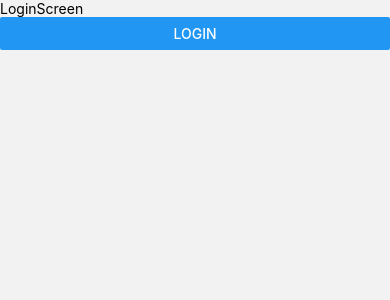
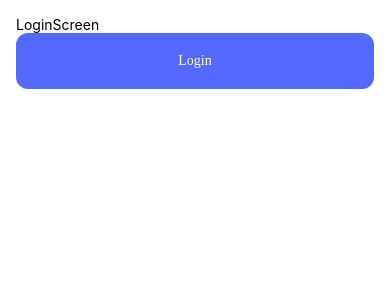
Before and after one commit to tuan782000/storemanagerapp, a React Native app: screen /LoginScreen in a window 390 px wide. Shown: the top 300 px of the page. Built offline with nearby package versions, Linux system fonts and the light colour scheme.

Commit message:
ButtonComponent fix

```diff
--- a/src/components/ButtonComponent.tsx
+++ b/src/components/ButtonComponent.tsx
@@ -2,6 +2,9 @@ import {View, Text, ViewStyle, StyleProp, TouchableOpacity} from 'react-native';
 import React, {ReactNode} from 'react';
 import {TextStyle} from 'react-native';
 import TextComponent from './TextComponent';
+import {globalStyles} from '../styles/globalStyle';
+import {appColors} from '../constants/colors';
+import {fontFamilies} from '../constants/fontFamilies';
 
 interface Props {
   text: string;
@@ -15,6 +18,8 @@ interface Props {
   iconPostion?: 'right' | 'left';
 }
 
+// mặc định icon nằm bên trái
+
 const ButtonComponent = (props: Props) => {
   const {
     text,
@@ -27,11 +32,37 @@ const ButtonComponent = (props: Props) => {
     type,
     iconPostion,
   } = props;
-  return (
+  return type === 'primary' ? (
+    <TouchableOpacity
+      onPress={onPress}
+      style={[
+        globalStyles.button,
+        {
+          backgroundColor: color ?? appColors.primary,
+        },
+        styles,
+      ]}>
+      {icon && icon}
+      <TextComponent
+        text={text}
+        color={textColor ?? appColors.white}
+        font={fontFamilies.medium}
+        styles={[
+          textStyle,
+          {
+            marginLeft: icon ? 12 : 0,
+          },
+        ]}
+        flex={icon && iconPostion === 'right' ? 1 : 0}
+      />
+      {icon && iconPostion === 'right' && icon}
+    </TouchableOpacity>
+  ) : (
     <TouchableOpacity onPress={onPress}>
-      {icon && iconPostion === 'left' && icon}
-      <TextComponent text={text} color={textColor} styles={textStyle} />
-      {icon && iconPostion === 'right' && icon}
+      <TextComponent
+        text="Ok"
+        color={type === 'link' ? appColors.link : appColors.text}
+      />
     </TouchableOpacity>
   );
 };
--- a/src/constants/colors.ts
+++ b/src/constants/colors.ts
@@ -4,4 +4,5 @@ export const appColors = {
   text: '#120D26',
   gray: '#3807A7',
   gray2: '#DADADA',
+  link: '#5669ff',
 };
--- a/src/screens/auth/LoginScreen.tsx
+++ b/src/screens/auth/LoginScreen.tsx
@@ -3,13 +3,21 @@ import React from 'react';
 import ButtonComponent from '../../components/ButtonComponent';
 import AsyncStorage from '@react-native-async-storage/async-storage';
 import {globalStyles} from '../../styles/globalStyle';
+import {appColors} from '../../constants/colors';
 
 const LoginScreen = () => {
   return (
-    <View>
+    <View style={[globalStyles.container, {padding: 16}]}>
       <Text>LoginScreen</Text>
-      <Button
+      {/* <Button
         title="Login"
+        onPress={async () =>
+          await AsyncStorage.setItem('keyAccessToken', 'TestAccessToken')
+        }
+      /> */}
+      <ButtonComponent
+        text="Login"
+        type="primary"
         onPress={async () =>
           await AsyncStorage.setItem('keyAccessToken', 'TestAccessToken')
         }
--- a/src/styles/globalStyle.ts
+++ b/src/styles/globalStyle.ts
@@ -16,4 +16,14 @@ export const globalStyles = StyleSheet.create({
     fontSize: 14,
     color: appColors.text,
   },
+  button: {
+    justifyContent: 'center',
+    alignItems: 'center',
+    borderRadius: 12,
+    backgroundColor: appColors.white,
+    paddingHorizontal: 16,
+    paddingVertical: 16,
+    minHeight: 56,
+    flexDirection: 'row',
+  },
 });
```
